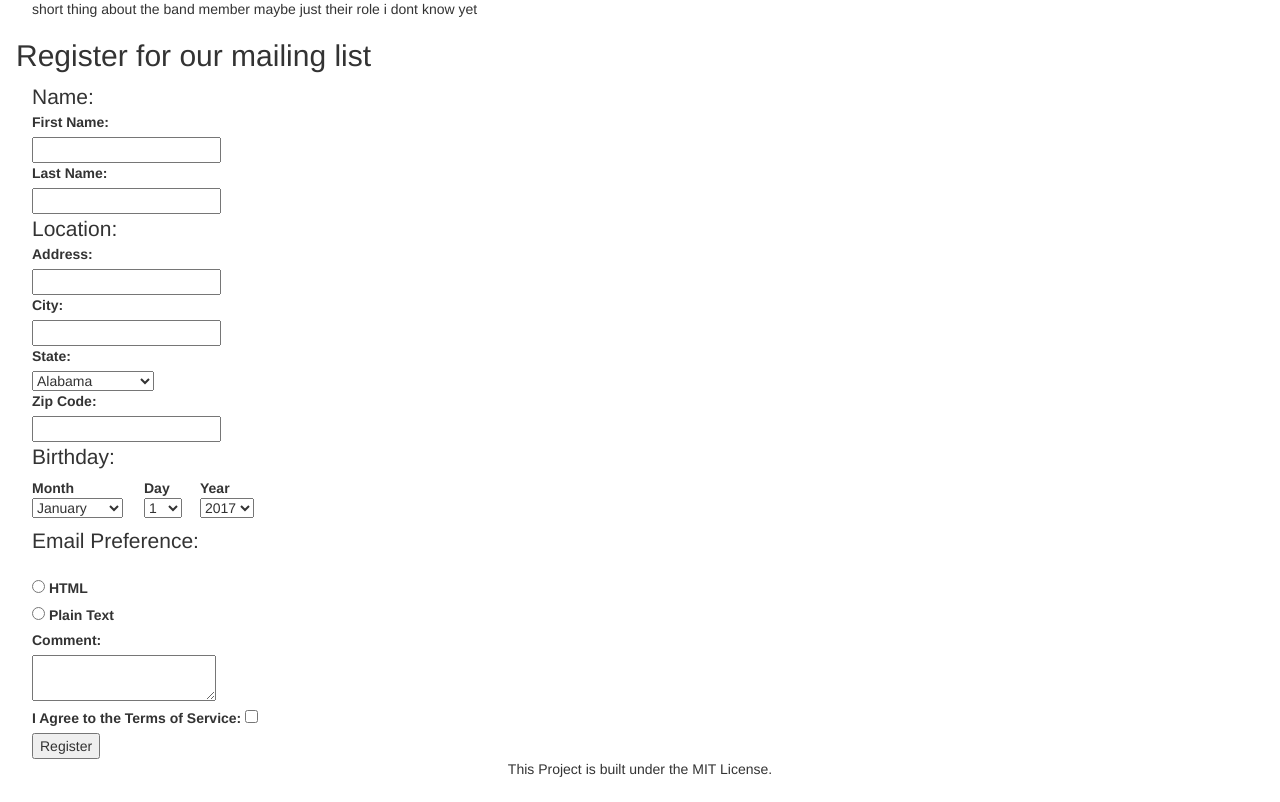
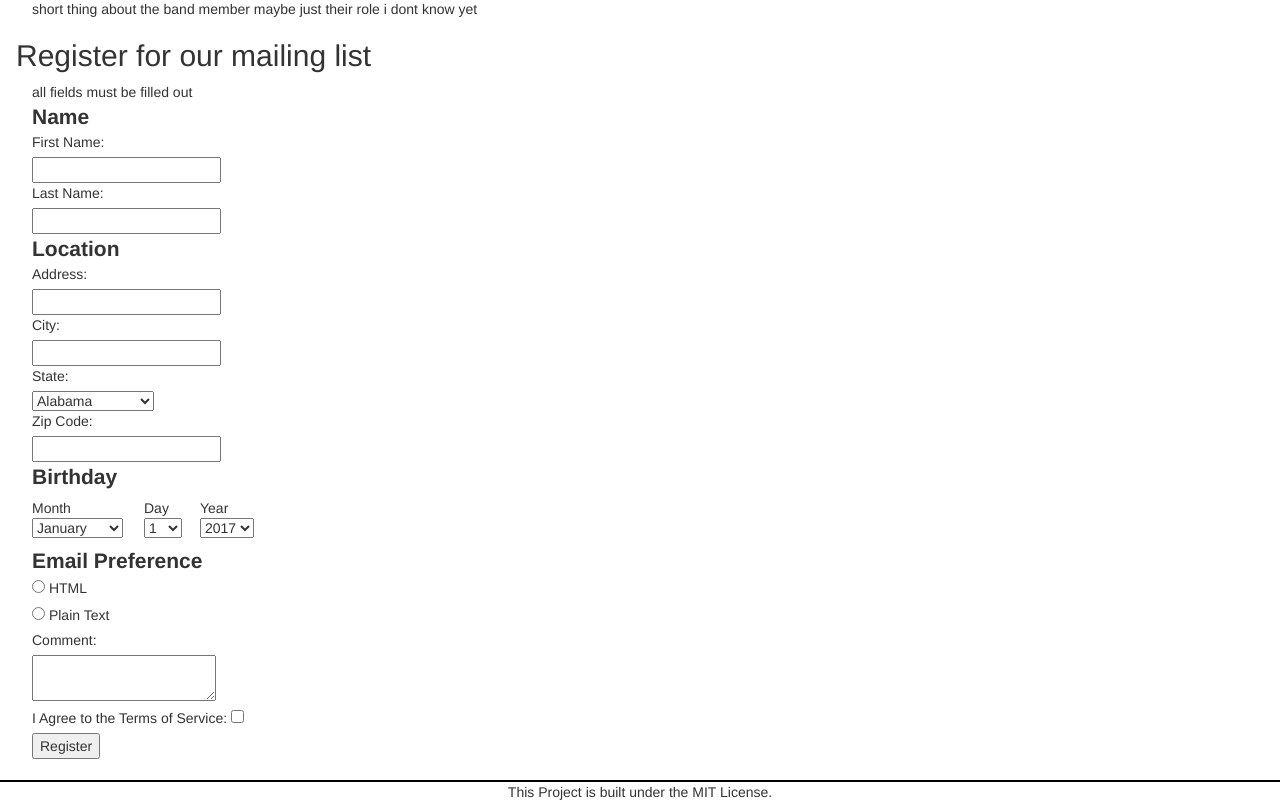
Before and after one commit to Ethameshep/discography, a PHP site: page / in a window 1280 px wide. Shown: the part 3300-4102 px from the top of the page. Before the commit the page ends 4077 px from the top, so only its background shows below. Run offline with PHP 8.4, Linux system fonts and the light colour scheme; some libraries are stand-ins or nearby versions.

Commit message:
footer
added a border and a margin to the footer to save out the form from the
footer

```diff
--- a/css/main.css
+++ b/css/main.css
@@ -36,7 +36,7 @@ h2 {margin-left: .375%;}
     h2 {margin-left: 1.25%;}
 }
 /*NAV SECTION*/
-/*.navbar-inverse .navbar-nav > li > a {color: #C4C4C4;}*/
+nav a {cursor: pointer;}
 
 /*HEADING SECTION*/
 h1 {
@@ -59,11 +59,13 @@ h1 {
 legend {
     border-bottom: none;
     margin: 0;
+    font-weight: bold;
 }
+label {font-weight: normal;}
 /*AGE SUBSECTION*/
 .age {
-position: relative;
-padding-bottom: 1em;
+    position: relative;
+    padding-bottom: 1em;
 }
 
 .age select, .age label {
@@ -85,4 +87,8 @@ label[for="year"] {left: 12em;}
 #day {left: 8em;} /*keep day and year 4em apart*/
 #year {left: 12em;}
 /*FOOTER SECTION*/
-footer {text-align: center;}
+footer {
+    margin-top: 1.5em;
+    text-align: center;
+    border-top: 2px solid #000;
+}
--- a/index.html
+++ b/index.html
@@ -100,15 +100,16 @@
         <!--form section-->
         <h2>Register for our mailing list</h2>
         <form action="null" method="post" id="form">
+            <aside>all fields must be filled out</aside>
             <fieldset class="name">
-                <legend>Name:</legend>
+                <legend>Name</legend>
                 <label for="firstName">First Name:</label><br>
                 <input name="firstName" type="text" id="firstName"><br>
                 <label for="lastName">Last Name:</label><br>
                 <input name="lastName" type="text" id="lastName"><br>
             </fieldset>
             <fieldset class="location">
-                <legend>Location:</legend>
+                <legend>Location</legend>
                 <label for="address">Address:</label><br>
                 <input name="address" type="text" id="address"><br>
                 <label for="city">City:</label><br>
@@ -172,7 +173,7 @@
             </fieldset>
             <fieldset class="age">
                 <!--DO NOT CHANGE AGE FORM-->
-                <legend>Birthday:</legend><br>
+                <legend>Birthday</legend><br>
                 <label for="month">Month</label>
                 <select name="month" id="month">
                     <option value="January">January</option>
@@ -326,7 +327,7 @@
                 </select> <br>
             </fieldset>
             <fieldset class="email">
-                <legend>Email Preference:</legend><br>
+                <legend>Email Preference</legend>
                 <input name="email" type="radio" value="html" id="html"> <label for="html">HTML</label><br>
                 <input name="email" type="radio" value="text" id="text"> <label for="text">Plain Text</label><br>
             </fieldset>
```
